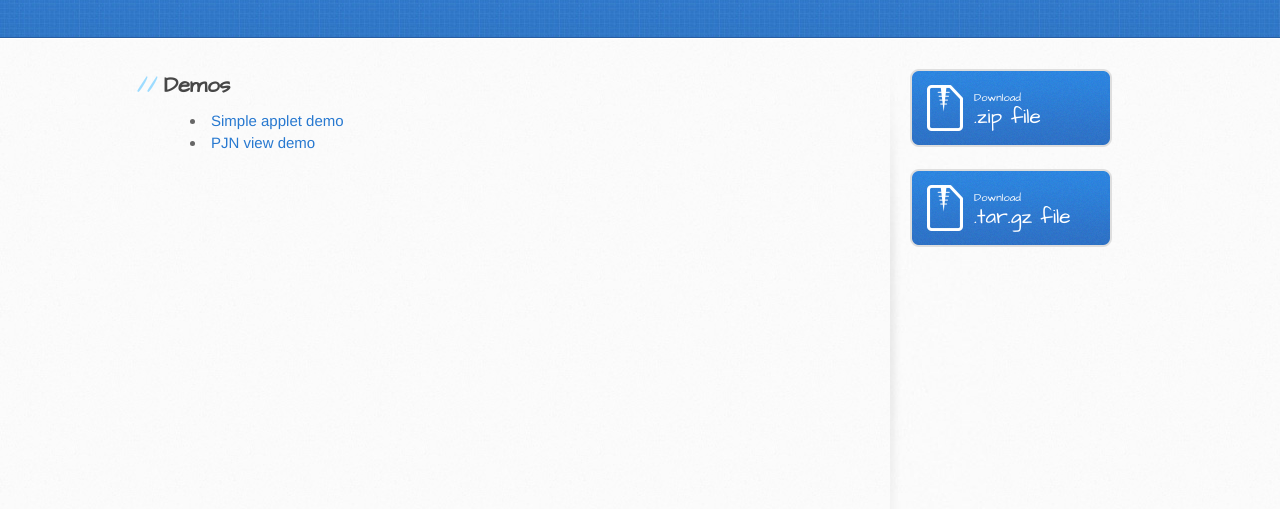
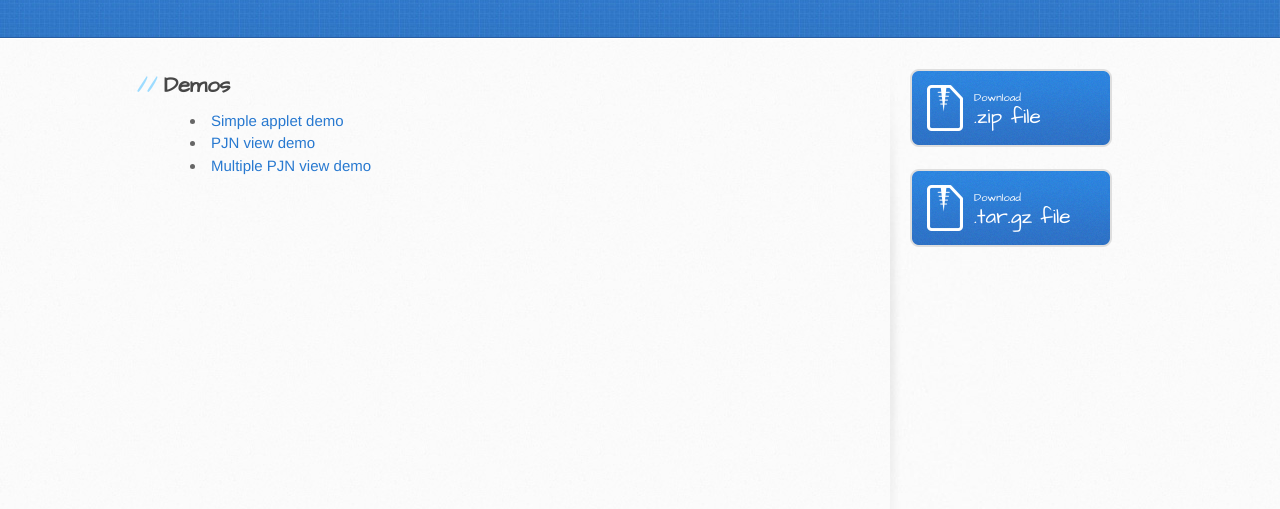
Before and after one commit to mi-g/jquery-jocly, a plain HTML site: page index.html in a window 1280 px wide. Shown: the part 197-706 px from the top of the page. Drawn offline with nearby package versions, Linux system fonts and the light colour scheme.

Commit message:
Added link to multi pjn demo

```diff
--- a/index.html
+++ b/index.html
@@ -37,6 +37,7 @@
         	<ul>
         	<li><a href="simple-hvsc.html">Simple applet demo</a></li>
         	<li><a href="view-pjn.html">PJN view demo</a></li>
+        	<li><a href="view-pjn2.html">Multiple PJN view demo</a></li>
         	</ul>
 
         </section>
```
